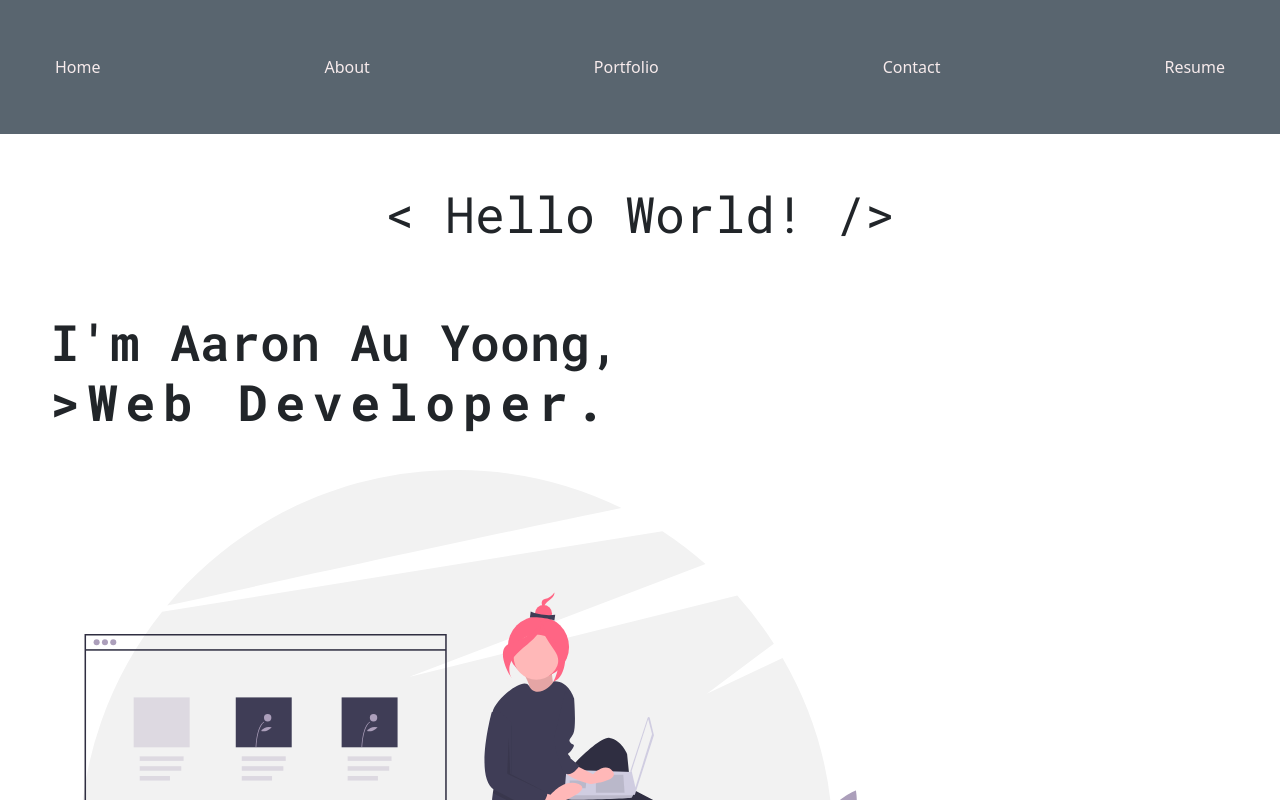
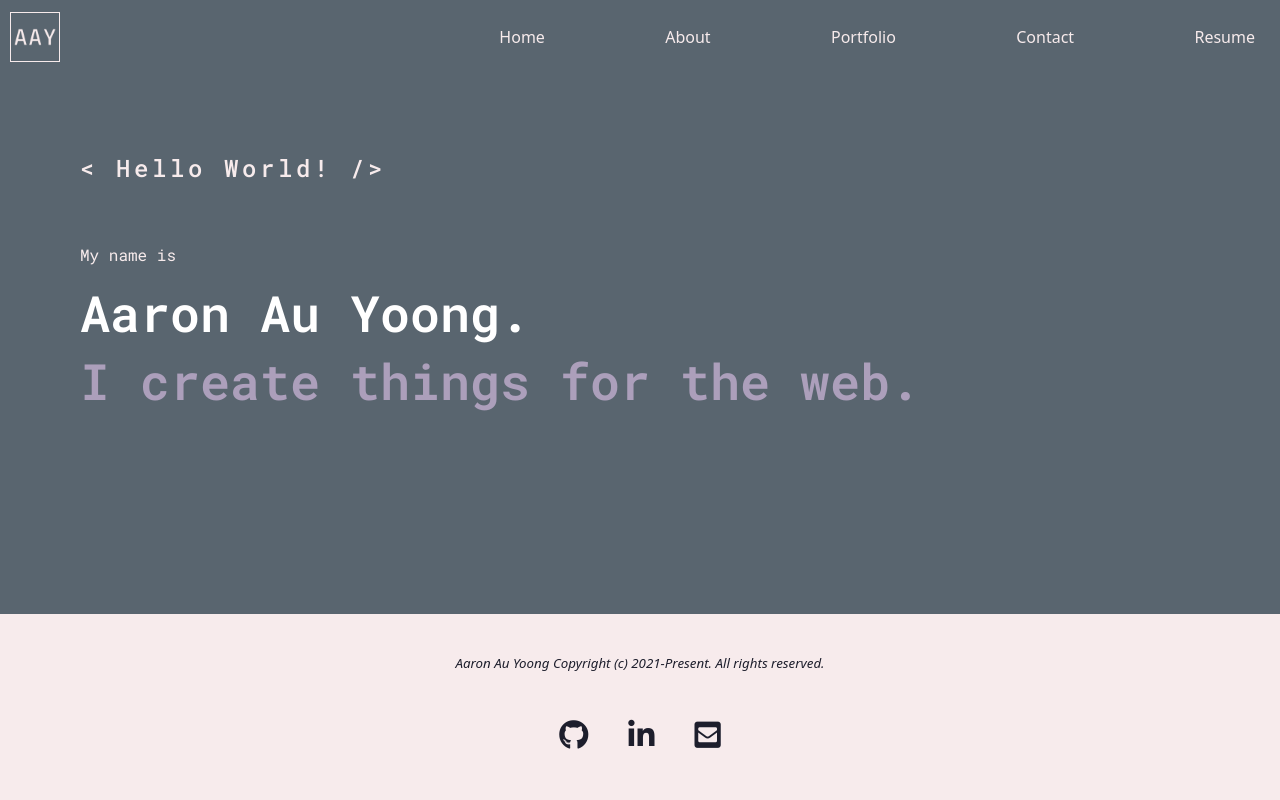
Before and after one commit to aaronauyoong/my-react-portfolio, a React (Create React App) app: page / in a window 1280 px wide. Shown: the top 800 px of the page. Built offline with nearby package versions, Linux system fonts and the light colour scheme.

Commit message:
added updated logo to navbar. Updated navbar styling and landing page styling, removed image and switched typewriter effect to hello world text. updated landing page text.

```diff
--- a/src/assets/styles/custom-styles.css
+++ b/src/assets/styles/custom-styles.css
@@ -1,4 +1,4 @@
-@import url("https://fonts.googleapis.com/css2?family=Roboto+Mono:ital,wght@0,100;0,200;0,300;0,400;0,500;0,600;0,700;1,100;1,200;1,300;1,400;1,500;1,600;1,700&display=swap");
+@import url('https://fonts.googleapis.com/css2?family=Roboto+Mono:ital,wght@0,100;0,200;0,300;0,400;0,500;0,600;0,700;1,100;1,200;1,300;1,400;1,500;1,600;1,700&display=swap');
 
 :root {
     /* Main Colour Scheme generated from: https://coolors.co/f7ebec-ddbdd5-ac9fbb-59656f-1d1e2c */
@@ -11,23 +11,26 @@
 }
 
 main {
-	background: var(--pure-white);
+    background: var(--black-coral);
     padding: 20px;
     animation: transitionIn 0.75s;
     max-height: auto;
-	font-family: "Roboto Mono", monospace;
+    font-family: 'Roboto Mono', monospace;
     flex: 1 1 auto;
 }
 
-header, footer {
+header,
+footer {
     flex: 0 1 auto;
 }
 
-html, body, #root, .react-portfolio {
+html,
+body,
+#root,
+.react-portfolio {
     height: 100%;
+	color: var(--lavender-blush);
 }
-
-
 
 @keyframes transitionIn {
     from {
@@ -49,45 +52,53 @@ i {
     color: var(--raisin-black);
 }
 
-img {
-	max-width: 100%;
-	height: auto;
-}
-
 .react-portfolio {
     display: flex;
     flex-direction: column;
 }
 
+.landing-page {
+    display: flex;
+	flex-wrap: wrap;
+	padding: 30px;
 
-
-
-.landing-page {
-	/* background-image: url("../images/homepage-webdev.svg"); */
-	background-repeat: no-repeat;
-	align-content: end;
 }
 
 .hello-world {
-	display: flex;
-	padding: 30px;
-	justify-content: center;
-}
-
-.hello-world h2 {
-	font-size: 50px;
-	font-weight: 400;
-}
-
-.home-myself {
     display: flex;
 	flex-wrap: wrap;
 	padding: 30px;
 }
 
+.home-myself {
+    display: flex;
+	flex-direction: column;
+    flex-wrap: wrap;
+	text-align: left;
+	padding: 30px;
+
+}
+
+.my-name {
+	color: var(--lavender-blush);
+	text-align: left;
+
+}
+
 .myself-text {
     font-size: 50px;
     font-weight: 600;
+	color: var(--pure-white);
+	text-align: left;
+
+}
+
+.create-text {
+	font-size: 50px;
+	font-weight: 600;
+	color: var(--glossy-grape);
+	text-align: left;
+
 }
 
 .my-job {
@@ -106,9 +117,9 @@ img {
     height: auto;
 }
 
-.typewriter h2 {
+.typewriter h4 {
     overflow: hidden; /* Ensures the content is not revealed until the animation */
-	border-right: 0.15em solid var(--raisin-black); /* The typwriter cursor */
+    border-right: 0.15em solid var(--lavender-blush); /* The typewriter cursor */
     white-space: nowrap; /* Keeps the content on a single line */
     margin: 0 auto; /* Gives that scrolling effect as the typing happens */
     letter-spacing: 0.15em; /* Adjust as needed */
@@ -132,10 +143,9 @@ img {
         border-color: transparent;
     }
     50% {
-		border-color: var(--raisin-black);
+        border-color: var(--lavender-blush);
     }
 }
-
 
 @media only screen and (max-width: 375px) {
     .hello-world h2 {
@@ -144,12 +154,44 @@ img {
     }
 
     .myself-text {
-		font-size: 20px;
+        font-size: 50px;
         font-weight: 600;
     }
 
     .my-job {
-		font-size: 20px;
+        font-size: 50px;
         font-weight: 900;
     }
 }
+
+/* Image styling */
+img {
+    max-width: 100%;
+    max-height: 100%;
+}
+
+.portrait {
+    height: 80px;
+    width: 30px;
+}
+
+.landscape {
+    height: 30px;
+    width: 80px;
+}
+
+.square {
+    height: 50px;
+    width: 50px;
+}
+
+.lav-border {
+    border: 1px solid var(--lavender-blush);
+}
+
+.logo {
+    align-items: center;
+    align-self: center;
+    margin: 10px;
+    width: 30%;
+}
--- a/src/assets/styles/nav.css
+++ b/src/assets/styles/nav.css
@@ -11,13 +11,11 @@ header {
     width: 100%;
 }
 
-
 .nav-bar {
     background-color: var(--black-coral);
     color: var(--lavender-blush);
     display: flex;
     flex-wrap: wrap;
-    padding: 30px;
     justify-content: space-between;
 }
 
--- a/src/components/homepage/Home.js
+++ b/src/components/homepage/Home.js
@@ -1,29 +1,27 @@
-import React from "react";
-import "../../assets/styles/custom-styles.css";
-import HomepageWebDev from "../../assets/images/homepage-webdev.svg";
+import React from 'react';
+import '../../assets/styles/custom-styles.css';
+import HomepageWebDev from '../../assets/images/homepage-webdev.svg';
 // import Typewriter from "typewriter-effect";
 
 function Home() {
     return (
         <section class="landing-page">
             <div>
-				<div class="hello-world">
-					<h2> &lt; Hello World! /&gt; </h2>
-				</div>
-				<div class="home-myself">
-					<h2 class="myself-text">
-						I'm Aaron Au Yoong,
-						<div class="typewriter">
-							<h2 class="my-job"> &gt;Web Developer.</h2>
-						</div>
-
-					</h2>
-					<div class="home-image">
+                {/* <div class="home-image">
                     <img
                         src={HomepageWebDev}
                         alt="This is a Web Dev cartoon from unDraw"
                     ></img>
+                </div> */}
+                <div class="hello-world">
+                    <div class="typewriter">
+                        <h4> &lt; Hello World! /&gt;</h4>
                     </div>
+                </div>
+                <div class="home-myself">
+                    <p class="my-name">My name is</p>
+                    <h2 class="myself-text">Aaron Au Yoong.</h2>
+                    <h3 class="create-text">I create things for the web.</h3>
                 </div>
             </div>
         </section>
--- a/src/components/nav/Nav.js
+++ b/src/components/nav/Nav.js
@@ -1,20 +1,33 @@
 import React from 'react';
-import "../../assets/styles/nav.css";
-import "../../assets/styles/custom-styles.css";
-
+import '../../assets/styles/nav.css';
+import '../../assets/styles/custom-styles.css';
+import Logo from '../../assets/images/website-logo.png';
 
 function Nav() {
     return (
-        <header >
+        <header>
             <nav class="nav-bar">
-                <a href="/" class="nav-btn">Home</a>
-                <a href="/about" class="nav-btn">About</a>
-                <a href="/portfolio" class="nav-btn">Portfolio</a>
-                <a href="/contact" class="nav-btn">Contact</a>
-                <a href="/resume" class="nav-btn">Resume</a>
+                <div class="square logo">
+                    <img src={Logo} alt="This is the website logo." class="lav-border"/>
+                </div>
+                <a href="/" class="nav-btn">
+                    Home
+                </a>
+                <a href="/about" class="nav-btn">
+                    About
+                </a>
+                <a href="/portfolio" class="nav-btn">
+                    Portfolio
+                </a>
+                <a href="/contact" class="nav-btn">
+                    Contact
+                </a>
+                <a href="/resume" class="nav-btn">
+                    Resume
+                </a>
             </nav>
         </header>
-    )
+    );
 }
 
 export default Nav;
```
Also changed, not shown: src/assets/images/website-logo.png (added). Lines whose indentation alone changed are shown as unchanged.
